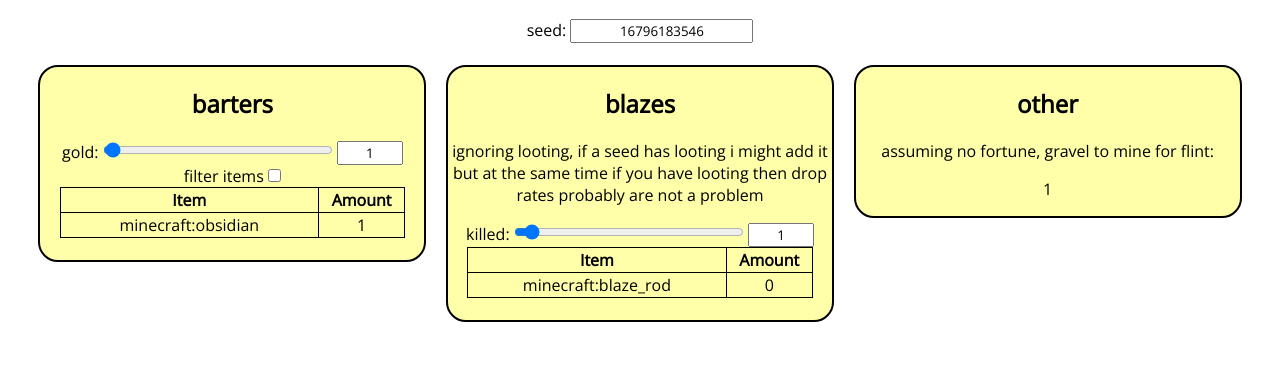
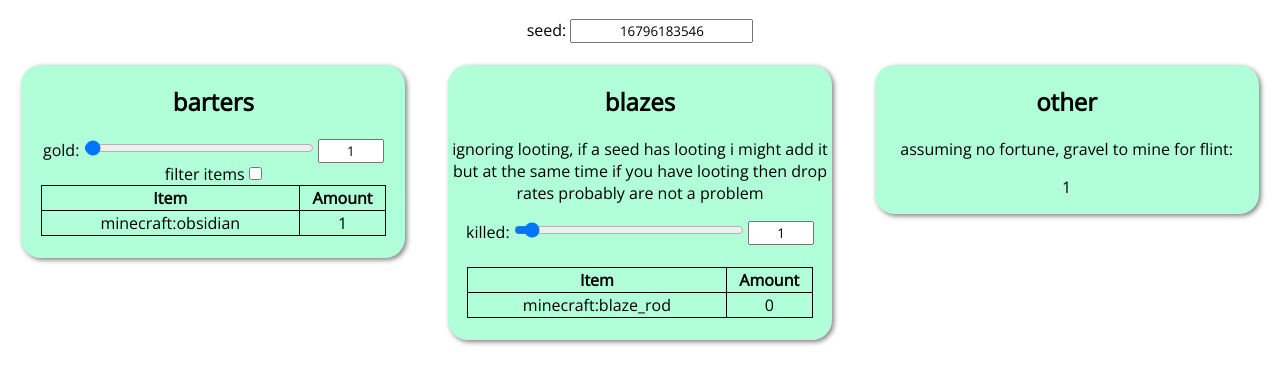
Before and after one commit to char3210/seed-based-rng-info, a plain HTML site: page index.html in a window 1280 px wide. Shown: the part 67-450 px from the top of the page. Drawn offline with nearby package versions, Linux system fonts and the light colour scheme.

Commit message:
eyes hurty less

```diff
--- a/index.html
+++ b/index.html
@@ -15,7 +15,8 @@
     <input type="text" id="seed" name="seed">
     <br>
     <br>
-    <div id="barters" class="section" style="float:left;margin-left:3%">
+    <div class="container">
+        <div id="barters" class="section">
             <h2>barters</h2>
 
             <label>gold: </label>
@@ -35,12 +36,6 @@
             </table>
             <br>
         </div>
-    <div id="other" class="section" style="float:right;margin-right:3%">
-        <h2>other</h2>
-
-        <p>assuming no fortune, gravel to mine for flint:</p>
-        <p id="flint"></p>
-    </div>
         <div id="blazes" class="section">
             <h2>blazes</h2>
             <p>ignoring looting, if a seed has looting i might add it but at the same time if you have looting then drop rates probably are not a problem</p>
@@ -48,6 +43,7 @@
             <label>killed: </label>
             <input id="blazeslider" type="range" min="0" max="20" value="1" style="width:60%">
             <input id="blazeinput" type="text" value="1" style="width:15%">
+            <br>
             <br>
             <table>
                 <thead>
@@ -60,6 +56,13 @@
             </table>
             <br>
         </div>
+        <div id="other" class="section">
+            <h2>other</h2>
+
+            <p>assuming no fortune, gravel to mine for flint:</p>
+            <p id="flint"></p>
+        </div>
+    </div>
     <script src="random.js"></script>
     <script src="script.js"></script>
 </body>
--- a/style.css
+++ b/style.css
@@ -5,11 +5,18 @@
     text-align: center;
 }
 
+.container {
+    display: flex;
+    flex-wrap: wrap;
+    justify-content: space-evenly;
+}
+
 .section {
     width: 30%;
-    background-color: #ffffaa;
-    border: 2px solid black;
+    height: min-content;
+    background-color: #b1ffd8;
     border-radius: 20px;
+    box-shadow: 2px 2px 5px gray;
 }
 
 table, th, td {
```
Lines whose indentation alone changed are shown as unchanged.
